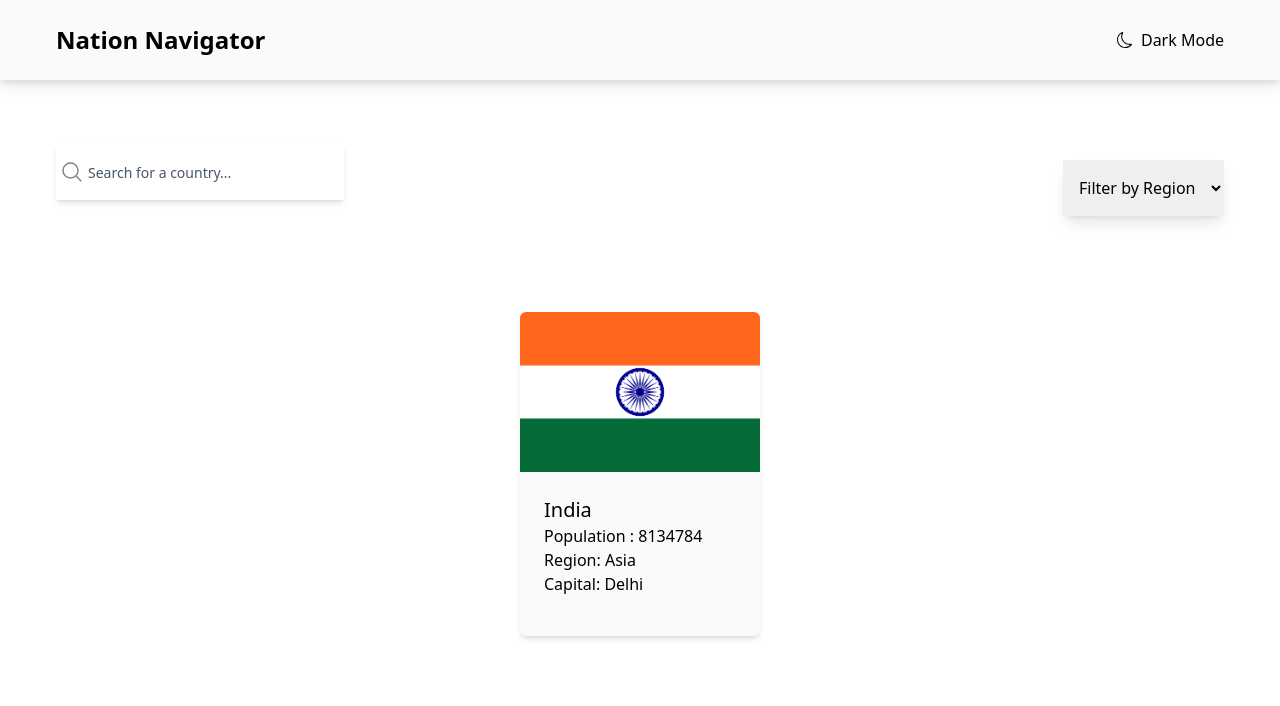
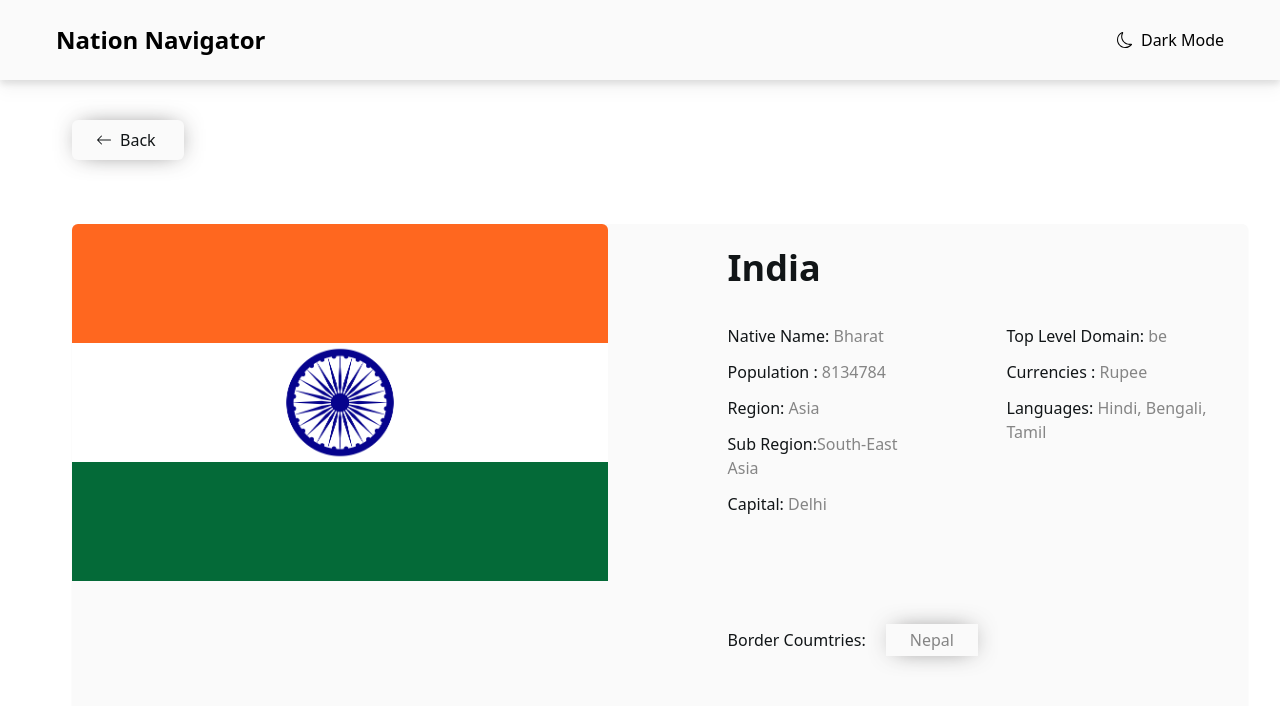
Before and after one commit to Omeshcoding/Nation-Navigator, a React (Create React App) app: page /countrydetails in a window 1280 px wide. Shown: the top 706 px of the page. Built offline with nearby package versions, Linux system fonts and the light colour scheme.

Commit message:
Created a new CountryDetails page and added details to the page

```diff
--- a/package.json
+++ b/package.json
@@ -10,6 +10,7 @@
     "react": "^18.2.0",
     "react-dom": "^18.2.0",
     "react-icons": "^4.8.0",
+    "react-router-dom": "^6.10.0",
     "react-scripts": "5.0.1",
     "web-vitals": "^2.1.4"
   },
--- a/src/App.js
+++ b/src/App.js
@@ -1,18 +1,21 @@
 import React from 'react';
 import Navbar from './components/Navbar';
 import Searchbar from './components/Searchbar';
-import ProductCard from './components/ProductCard';
+import CountryCard from './components/CountryCard';
+import { BrowserRouter, Route, Routes } from 'react-router-dom';
+import Layout from './Layout';
+import HomePage from './pages/HomePage';
+import CountryDetails from './pages/CountryDetails';
 const App = () => {
   return (
-    <div className="">
-      <header>
-        <Navbar />
-        <Searchbar />
-      </header>
-      <main>
-        <ProductCard />
-      </main>
-    </div>
+    <BrowserRouter>
+      <Routes>
+        <Route path="/" element={<Layout />}>
+          <Route index element={<HomePage />} />
+          <Route path="/:id" element={<CountryDetails />} />
+        </Route>
+      </Routes>
+    </BrowserRouter>
   );
 };
 export default App;
--- /dev/null
+++ b/src/Layout.jsx
@@ -0,0 +1,13 @@
+import React from 'react';
+import { Outlet } from 'react-router-dom';
+import Navbar from './components/Navbar';
+const Layout = () => {
+  return (
+    <>
+      <Navbar />
+      <Outlet />
+    </>
+  );
+};
+
+export default Layout;
--- /dev/null
+++ b/src/components/CountryCard.jsx
@@ -0,0 +1,32 @@
+import React from 'react';
+import India from '../India.png';
+import { Link } from 'react-router-dom';
+const CountryCard = () => {
+  return (
+    <Link
+      to="/countrydetails"
+      className="flex flex-wrap justify-center items-center m-4 gap-20"
+    >
+      <div className="w-60 bg-light-gray m-4 rounded-md shadow-md">
+        <div className="w-60">
+          <img src={India} alt="" className="w-full rounded-t-md" />
+        </div>
+        <div className="px-6 pt-6 pb-10 text-very-dark-blue font-medium">
+          <h3 className="text-xl">India</h3>
+          <p>
+            Population :
+            <span className="text-dark-gray font-small"> 8134784</span>
+          </p>
+          <p>
+            Region: <span className="text-dark-gray font-small">Asia</span>
+          </p>
+          <p>
+            Capital: <span className="text-dark-gray font-small">Delhi</span>
+          </p>
+        </div>
+      </div>
+    </Link>
+  );
+};
+
+export default CountryCard;
--- a/src/components/Navbar.jsx
+++ b/src/components/Navbar.jsx
@@ -1,9 +1,12 @@
 import React from 'react';
 import { BsMoon } from 'react-icons/bs';
+import { Link } from 'react-router-dom';
 const Navbar = () => {
   return (
     <nav className="flex justify-between px-14 py-6 bg-light-gray drop-shadow-lg">
-      <h1 className="text-Dark-Blue font-bold text-2xl">Nation Navigator</h1>
+      <Link to="/" className="text-Dark-Blue font-bold text-2xl">
+        Nation Navigator
+      </Link>
       <button className="flex items-center gap-2 text-Very-Dark-Blue">
         <BsMoon /> Dark Mode
       </button>
--- a/src/components/ProductCard.jsx
+++ /dev/null
@@ -1,22 +0,0 @@
-import React from 'react';
-import India from '../India.png';
-
-const ProductCard = () => {
-  return (
-    <div className="md:flex flex-wrap justify-center items-center m-4 gap-20">
-      <div className="w-60 bg-light-gray m-4 rounded-md shadow-md">
-        <div className="w-60">
-          <img src={India} alt="" className="w-full rounded-t-md" />
-        </div>
-        <div className="px-6 pt-6 pb-10">
-          <h3 className="text-xl">India</h3>
-          <p>Population : 8134784</p>
-          <p>Region: Asia</p>
-          <p>Capital: Delhi</p>
-        </div>
-      </div>
-    </div>
-  );
-};
-
-export default ProductCard;
--- a/src/components/Searchbar.jsx
+++ b/src/components/Searchbar.jsx
@@ -5,7 +5,7 @@ const Searchbar = () => {
     <div className=" md:flex row justify-between items-center mx-14 my-16 ">
       <div className="relative shadow-md mb-8">
         <input
-          className="block w-72 h-14 appearance-none bg-white py-4  pl-8 pr-12 text-base text-dark-gray placeholder:text-slate-600 focus:outline-none sm:text-sm sm:leading-6"
+          className="block w-[90vw] md:w-[30vw] h-14 appearance-none bg-white py-4  px-10 pl-12  text-dark-gray placeholder:text-slate-600 focus:outline-none text-sm leading-6"
           placeholder="Search for a country..."
           style={{ caretColor: 'gray' }}
         />
--- a/src/index.css
+++ b/src/index.css
@@ -6,4 +6,5 @@
   margin: 0;
   padding: 0;
   box-sizing: border-box;
+  scroll-behavior: smooth;
 }
--- /dev/null
+++ b/src/pages/CountryDetails.jsx
@@ -0,0 +1,73 @@
+import React from 'react';
+import India from '../India.png';
+import { BsArrowLeft } from 'react-icons/bs';
+import { Link } from 'react-router-dom';
+const CountryDetails = () => {
+  return (
+    <article className="mx-4 lg:ml-14">
+      <Link
+        to="/"
+        className="flex items-center w-28 gap-2 ml-4 my-10 bg-light-gray shadow-4xl px-6 py-2 text-very-dark-blue rounded-md"
+      >
+        <BsArrowLeft /> Back
+      </Link>
+      <div className="lg:flex bg-light-gray m-4 rounded-md shadow-sm h-[80vh] gap-24 mt-16">
+        <div className="lg:w-1/2">
+          <img src={India} alt="" className="w-full rounded-t-md" />
+        </div>
+        <div className="px-6 flex flex-col gap-3 pt-6 pb-10 text-very-dark-blue font-medium">
+          <h3 className="text-4xl mb-6 font-bold">India</h3>
+          <div className="flex flex-col lg:flex-row lg:gap-24 gap-10">
+            <div className="flex flex-col gap-3">
+              <p>
+                Native Name:{' '}
+                <span className="text-dark-gray font-small">Bharat</span>{' '}
+              </p>
+              <p>
+                Population :
+                <span className="text-dark-gray font-small"> 8134784</span>
+              </p>
+              <p>
+                Region: <span className="text-dark-gray font-small">Asia</span>
+              </p>
+              <p>
+                Sub Region:
+                <span className="text-dark-gray font-small">
+                  South-East Asia{' '}
+                </span>
+              </p>
+              <p>
+                Capital:{' '}
+                <span className="text-dark-gray font-small">Delhi</span>
+              </p>
+            </div>
+            <div className="flex flex-col gap-3">
+              <p>
+                Top Level Domain:{' '}
+                <span className="text-dark-gray font-small">be</span>{' '}
+              </p>
+              <p>
+                Currencies :
+                <span className="text-dark-gray font-small"> Rupee</span>
+              </p>
+              <p>
+                Languages:{' '}
+                <span className="text-dark-gray font-small">
+                  Hindi, Bengali, Tamil
+                </span>
+              </p>
+            </div>
+          </div>
+          <div className="flex items-center gap-5 mt-14 lg:mt-24">
+            Border Coumtries:
+            <span className="px-6 py-1 bg-light-gray shadow-4xl text-dark-gray">
+              Nepal
+            </span>
+          </div>
+        </div>
+      </div>
+    </article>
+  );
+};
+
+export default CountryDetails;
--- /dev/null
+++ b/src/pages/HomePage.jsx
@@ -0,0 +1,13 @@
+import React from 'react';
+import CountryCard from '../components/CountryCard';
+import Searchbar from '../components/Searchbar';
+const HomePage = () => {
+  return (
+    <div>
+      <Searchbar />
+      <CountryCard />
+    </div>
+  );
+};
+
+export default HomePage;
--- a/tailwind.config.js
+++ b/tailwind.config.js
@@ -11,6 +11,11 @@ module.exports = {
         'light-gray': '#fafafa',
         white: '#ffffff',
       },
+      boxShadow: {
+        '4xl': '1px 0px 24px -8px rgba(40,37,37,0.75)',
+        '-webkit': '-4px -5px 47px -8px rgba(0,0,0,0.75)',
+        '-moz-box-shadow': ' -4px -5px 47px -8px rgba(0,0,0,0.75)',
+      },
     },
   },
   plugins: [],
```
Also changed, not shown: 1 other file (tests, documents, lock files or other folders).
